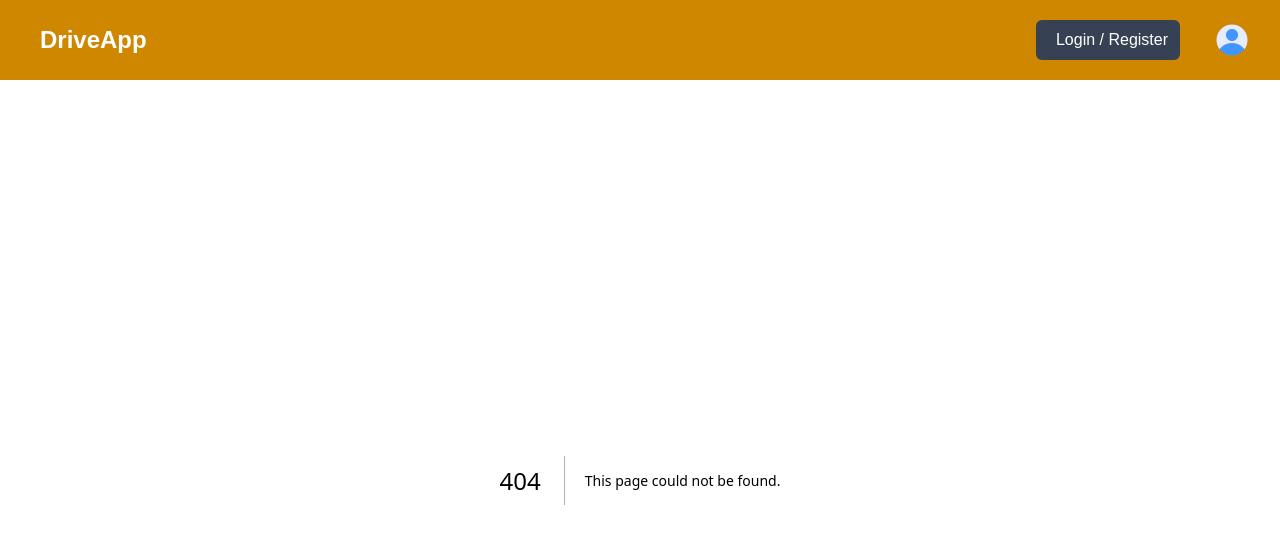
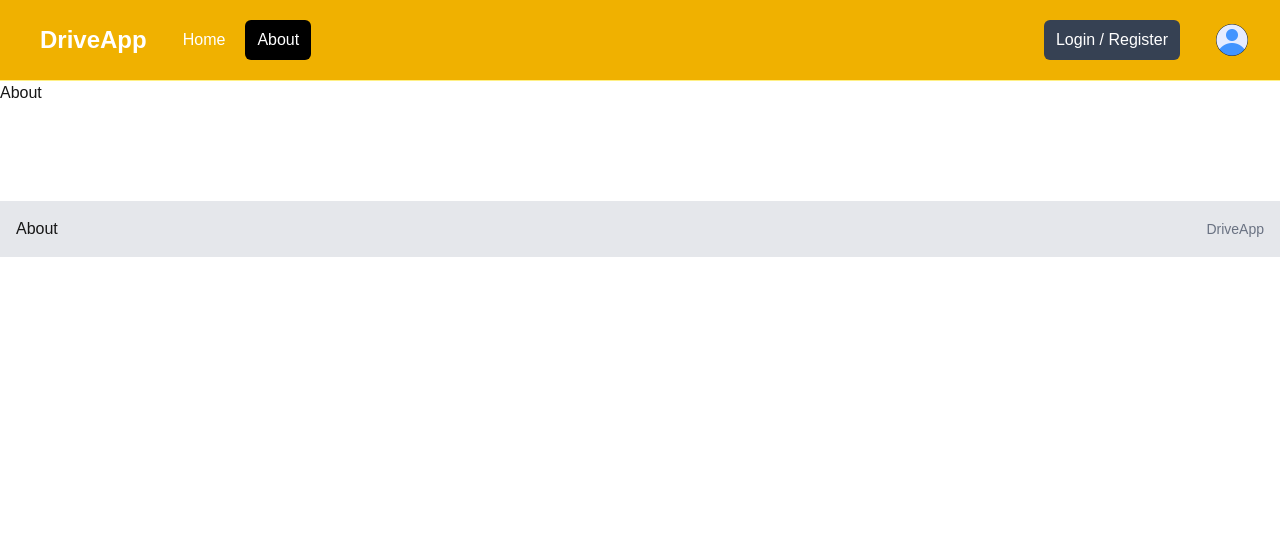
Before and after one commit to delgadociteriowa/take-home-test, a Next.js app: page /about in a window 1280 px wide. Before the commit this address had no page. Shown: the top 544 px of the page. Built offline with nearby package versions, Linux system fonts and the light colour scheme.

Commit message:
navbar and footer

```diff
--- /dev/null
+++ b/app/about/page.jsx
@@ -0,0 +1,5 @@
+const About = () => {
+  return <div>About</div>;
+};
+
+export default About;
--- a/app/layout.js
+++ b/app/layout.js
@@ -1,6 +1,7 @@
-import Navbar from '@/components/Navbar';
 import { Geist, Geist_Mono } from 'next/font/google';
 import './globals.css';
+import Navbar from '@/components/Navbar';
+import Footer from '@/components/Footer';
 
 const geistSans = Geist({
   variable: '--font-geist-sans',
@@ -25,6 +26,7 @@ export default function RootLayout({ children }) {
       >
         <Navbar />
         <main>{children}</main>
+        <Footer />
       </body>
     </html>
   );
--- /dev/null
+++ b/components/Footer.jsx
@@ -0,0 +1,22 @@
+import Link from 'next/link';
+
+const Footer = () => {
+  return (
+    <footer className='bg-gray-200 py-4 mt-24'>
+      <div className='container mx-auto flex flex-col md:flex-row items-center justify-between px-4'>
+        <div className='flex flex-wrap justify-center md:justify-start mb-4 md:mb-0'>
+          <ul className='flex space-x-4'>
+            <li>
+              <Link href='/'>About</Link>
+            </li>
+          </ul>
+        </div>
+        <div>
+          <p className='text-sm text-gray-500 mt-2 md:mt-0'>DriveApp</p>
+        </div>
+      </div>
+    </footer>
+  );
+};
+
+export default Footer;
--- a/components/Navbar.jsx
+++ b/components/Navbar.jsx
@@ -1,32 +1,167 @@
+'use client';
+import { useState } from 'react';
+import Image from 'next/image';
+import Link from 'next/link';
+import profileDefault from '@/assets/images/profile.png';
+import { usePathname } from 'next/navigation';
+
 const Navbar = () => {
+  const [isMobileMenuOpen, setIsMobileMenuOpen] = useState(false);
+  const [isProfileMenuOpen, setIsProfileMenuOpen] = useState(false);
+
+  const pathName = usePathname();
+
   return (
-    <nav className='bg-yellow-600'>
+    <nav className='bg-yellow-500 border-b border-yellow-200'>
       <div className='mx-auto max-w-7xl px-2 sm:px-6 lg:px-8'>
         <div className='relative flex h-20 items-center justify-between'>
-          <div className='flex flex-1 items-center justify-start md:items-stretch md:justify-start'>
-            <span className='text-white text-2xl font-bold ml-2'>DriveApp</span>
+          <div className='absolute inset-y-0 left-0 flex items-center md:hidden'>
+            <button
+              type='button'
+              id='mobile-dropdown-button'
+              className='relative inline-flex items-center justify-center rounded-md p-2 text-gray-400 hover:bg-gray-700 hover:text-white focus:outline-none focus:ring-2 focus:ring-inset focus:ring-white'
+              aria-controls='mobile-menu'
+              aria-expanded='false'
+              onClick={() => setIsMobileMenuOpen((prev) => !prev)}
+            >
+              <span className='absolute -inset-0.5'></span>
+              <span className='sr-only'>Open main menu</span>
+              <svg
+                className='block h-6 w-6'
+                fill='none'
+                viewBox='0 0 24 24'
+                strokeWidth='1.5'
+                stroke='currentColor'
+                aria-hidden='true'
+              >
+                <path
+                  strokeLinecap='round'
+                  strokeLinejoin='round'
+                  d='M3.75 6.75h16.5M3.75 12h16.5m-16.5 5.25h16.5'
+                />
+              </svg>
+            </button>
           </div>
 
-          <div className='block ml-6'>
+          <div className='flex flex-1 items-center justify-center md:items-stretch md:justify-start'>
+            {/* <!-- Title --> */}
+            <Link className='flex flex-shrink-0 items-center' href='/'>
+              <span className='hidden md:block text-white text-2xl font-bold ml-2'>
+                DriveApp
+              </span>
+            </Link>
+            {/* <!-- Desktop Menu Hidden below md screens --> */}
+            <div className='hidden md:ml-6 md:block'>
+              <div className='flex space-x-2'>
+                <Link
+                  href='/'
+                  className={`${
+                    pathName === '/' ? 'bg-black' : ''
+                  }  text-white hover:bg-gray-900 hover:text-white rounded-md px-3 py-2`}
+                >
+                  Home
+                </Link>
+                <Link
+                  href='/about'
+                  className={`${
+                    pathName === '/about' ? 'bg-black' : ''
+                  }  text-white hover:bg-gray-900 hover:text-white rounded-md px-3 py-2`}
+                >
+                  About
+                </Link>
+              </div>
+            </div>
+          </div>
+
+          {/* <!-- Right Side Menu (Logged Out) --> */}
+          <div className='hidden md:block md:ml-6'>
             <div className='flex items-center'>
               <button className='flex items-center text-white bg-gray-700 hover:bg-gray-900 hover:text-white rounded-md px-3 py-2'>
-                <i className='fa-brands fa-google text-white mr-2'></i>
                 <span>Login / Register</span>
               </button>
             </div>
           </div>
 
+          {/* <!-- Right Side Menu (Logged In) --> */}
           <div className='absolute inset-y-0 right-0 flex items-center pr-2 md:static md:inset-auto md:ml-6 md:pr-0'>
+            {/* <!-- Profile dropdown button --> */}
             <div className='relative ml-3'>
-              <img
-                className='h-8 w-8 rounded-full'
-                src='/images/profile.png'
-                alt=''
-              />
+              <div>
+                <button
+                  type='button'
+                  className='relative flex rounded-full bg-gray-800 text-sm focus:outline-none focus:ring-2 focus:ring-white focus:ring-offset-2 focus:ring-offset-gray-800'
+                  id='user-menu-button'
+                  aria-expanded='false'
+                  aria-haspopup='true'
+                  onClick={() => setIsProfileMenuOpen((prev) => !prev)}
+                >
+                  <span className='absolute -inset-1.5'></span>
+                  <span className='sr-only'>Open user menu</span>
+                  <Image
+                    className='h-8 w-8 rounded-full'
+                    src={profileDefault}
+                    width={40}
+                    height={40}
+                    alt=''
+                  />
+                </button>
+              </div>
+
+              {/* <!-- Profile dropdown --> */}
+              {isProfileMenuOpen && (
+                <div
+                  id='user-menu'
+                  className='absolute right-0 z-10 mt-2 w-48 origin-top-right rounded-md bg-white py-1 shadow-lg ring-1 ring-black ring-opacity-5 focus:outline-none'
+                  role='menu'
+                  aria-orientation='vertical'
+                  aria-labelledby='user-menu-button'
+                  tabIndex='-1'
+                >
+                  <button
+                    className='block px-4 py-2 text-sm text-gray-700'
+                    role='menuitem'
+                    tabIndex='-1'
+                    id='user-menu-item-2'
+                    onClick={() => {
+                      setIsProfileMenuOpen(false);
+                    }}
+                  >
+                    Sign Out
+                  </button>
+                </div>
+              )}
             </div>
           </div>
         </div>
       </div>
+
+      {/* <!-- Mobile menu, show/hide based on menu state. --> */}
+      {isMobileMenuOpen && (
+        <div id='mobile-menu'>
+          <div className='space-y-1 px-2 pb-3 pt-2'>
+            <Link
+              href='/'
+              className={`${
+                pathName === '/' ? 'bg-black' : ''
+              }  text-white block rounded-md px-3 py-2 text-base font-medium`}
+            >
+              Home
+            </Link>
+            <Link
+              href='/about'
+              className={`${
+                pathName === '/about' ? 'bg-black' : ''
+              }  text-white block rounded-md px-3 py-2 text-base font-medium`}
+            >
+              About
+            </Link>
+            <button className='flex items-center text-white bg-gray-700 hover:bg-gray-900 hover:text-white rounded-md px-3 py-2 my-4'>
+              <i className='fa-brands fa-google mr-2'></i>
+              <span>Login or Register</span>
+            </button>
+          </div>
+        </div>
+      )}
     </nav>
   );
 };
```
Also changed, not shown: package.json (+5 -2 lines), assets/images/profile.png (renamed from public/images/profile.png), 1 other file (tests, documents, lock files or other folders).
